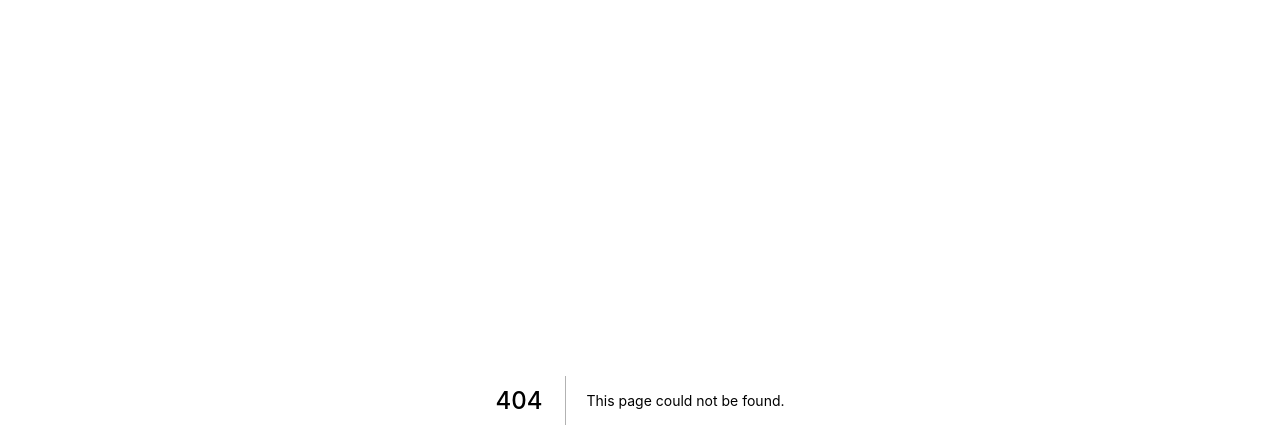
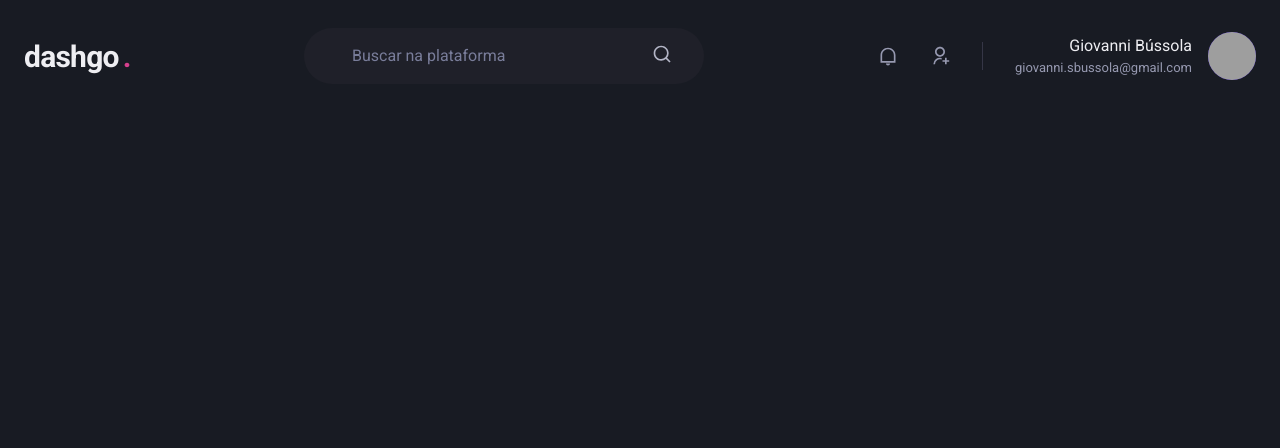
Before and after one commit to GiovanniBussola/dashgo, a Next.js app: page /dashboard in a window 1280 px wide. Before the commit this address had no page. Shown: the top 448 px of the page. Built offline with nearby package versions, Linux system fonts and the light colour scheme; grey boxes are pictures that could not be loaded.

Commit message:
feat: created header component

```diff
--- a/package.json
+++ b/package.json
@@ -15,7 +15,8 @@
     "framer-motion": "^5.5.5",
     "next": "12.0.7",
     "react": "17.0.2",
-    "react-dom": "17.0.2"
+    "react-dom": "17.0.2",
+    "react-icons": "^4.3.1"
   },
   "devDependencies": {
     "@types/node": "^17.0.7",
--- /dev/null
+++ b/src/components/Header.tsx
@@ -0,0 +1,80 @@
+import { Flex, Text, Input, Icon, HStack, Box, Avatar } from "@chakra-ui/react";
+import {
+  RiNotificationLine,
+  RiSearchLine,
+  RiUserAddLine,
+} from "react-icons/ri";
+
+export function Header() {
+  return (
+    <Flex
+      as="header"
+      w="100%"
+      maxWidth={1480}
+      h="20"
+      mx="auto"
+      mt="4"
+      px="6"
+      align="center"
+    >
+      <Text fontSize="3xl" fontWeight="bold" letterSpacing="tight" w="64">
+        dashgo
+        <Text as="span" ml="1" color="pink.500">
+          .
+        </Text>
+      </Text>
+      <Flex
+        as="label"
+        flex="1"
+        py="4"
+        px="8"
+        ml="6"
+        maxWidth={400}
+        alignSelf="center"
+        color="gray.200"
+        position="relative"
+        bg="gray.800"
+        borderRadius="full"
+      >
+        <Input
+          color="gray.50"
+          variant="unstyled"
+          px="4"
+          mr="4"
+          placeholder="Buscar na plataforma"
+          _placeholder={{ color: "gray.400" }}
+        />
+        <Icon as={RiSearchLine} fontSize="20" />
+      </Flex>
+
+      <Flex align="center" ml="auto">
+        <HStack
+          spacing="8"
+          mx="8"
+          pr="8"
+          py="1"
+          color="gray.300"
+          borderRightWidth={1}
+          borderColor="gray.700"
+        >
+          <Icon as={RiNotificationLine} fontSize="20" />
+          <Icon as={RiUserAddLine} fontSize="20" />
+        </HStack>
+
+        <Flex align="center">
+          <Box mr="4" textAlign="right">
+            <Text>Giovanni Bússola</Text>
+            <Text color="gray.300" fontSize="small">
+              giovanni.sbussola@gmail.com
+            </Text>
+          </Box>
+          <Avatar
+            size="md"
+            name="Giovanni Bússola"
+            src="https://github.com/giovannibussola.png"
+          />
+        </Flex>
+      </Flex>
+    </Flex>
+  );
+}
--- /dev/null
+++ b/src/pages/dashboard.tsx
@@ -0,0 +1,5 @@
+import { Header } from "../components/Header";
+
+export default function Dashboard() {
+  return <Header></Header>;
+}
```
Also changed, not shown: 1 other file (tests, documents, lock files or other folders).
